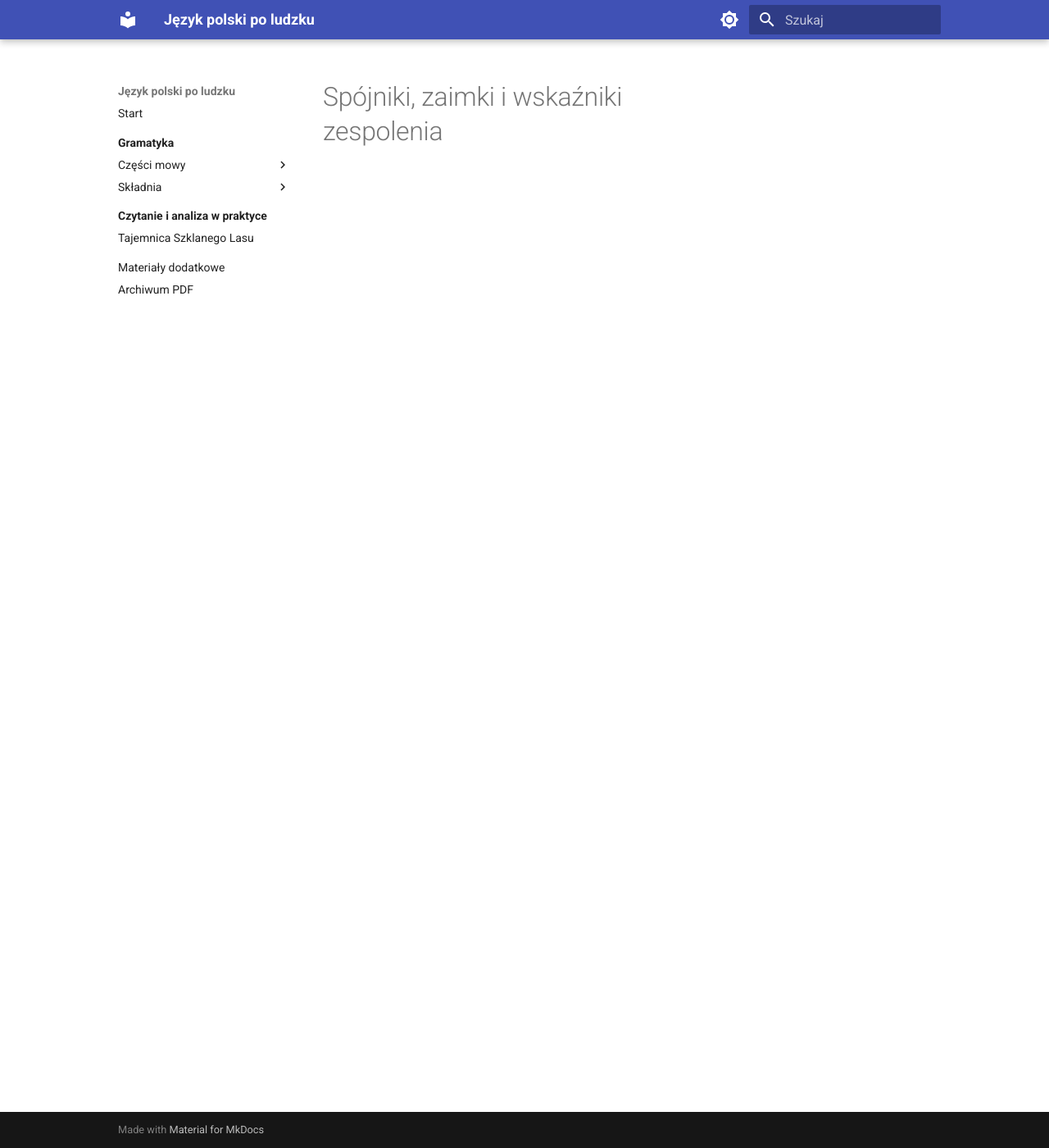
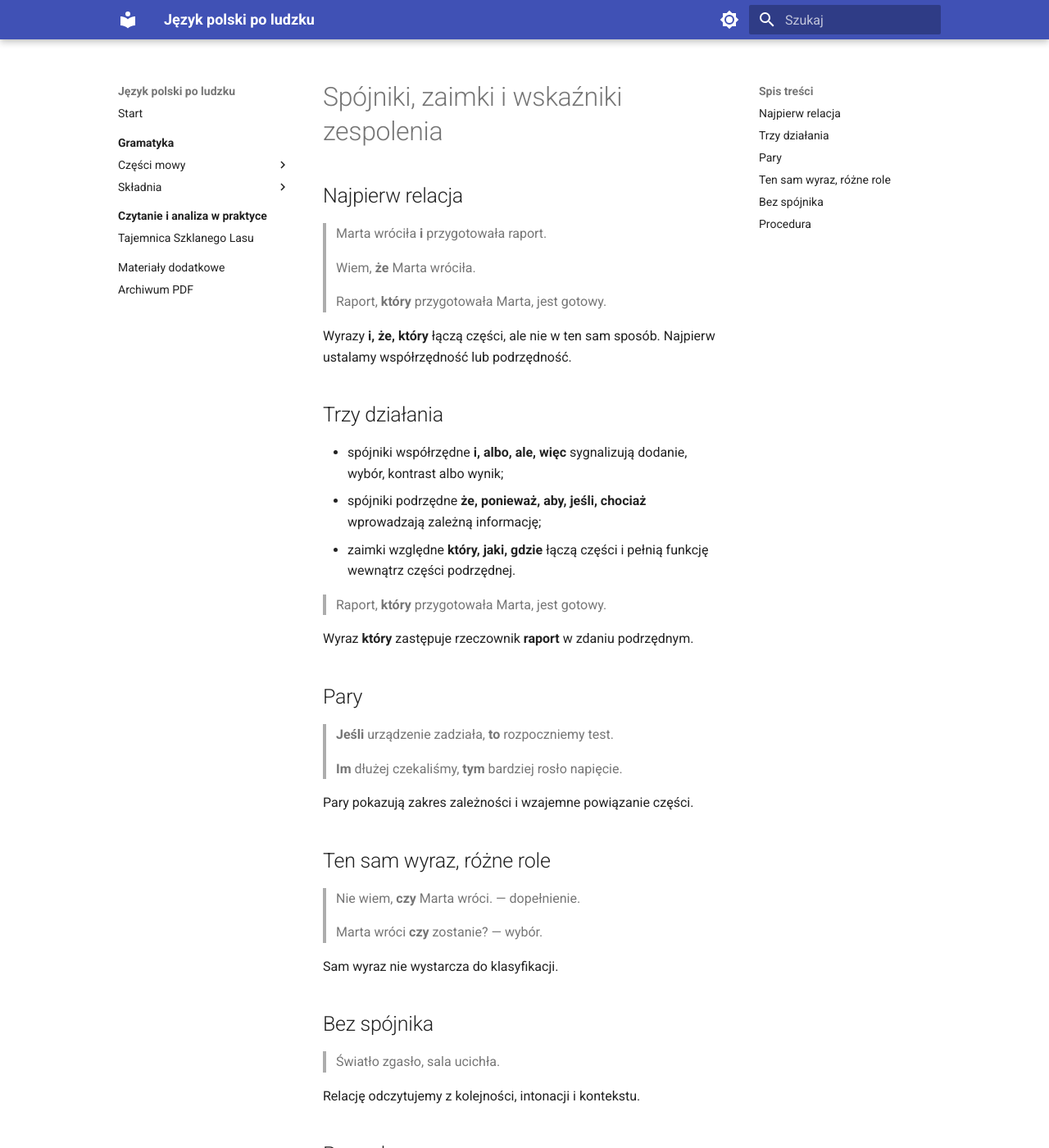
Before and after one commit to dchorazkiewicz/SP_JP, an MkDocs documentation site: the page built from docs/gramatyka/skladnia/zdania-zlozone/spojniki-zaimki-i-wskazniki-zespolenia.md, in a window 1280 px wide and 1400 px high. Shown: the whole window at 82% size. Built offline with MkDocs 1.6.1 and Material for MkDocs 9.7.7, drawn with Linux system fonts in a browser that asks for light colours; some of the changed text lies outside the part shown.

Commit message:
Rozbuduj środki zespolenia zdań złożonych

```diff
--- a/docs/gramatyka/skladnia/zdania-zlozone/spojniki-zaimki-i-wskazniki-zespolenia.md
+++ b/docs/gramatyka/skladnia/zdania-zlozone/spojniki-zaimki-i-wskazniki-zespolenia.md
@@ -1 +1,53 @@
 # Spójniki, zaimki i wskaźniki zespolenia
+
+## Najpierw relacja
+
+> Marta wróciła **i** przygotowała raport.
+>
+> Wiem, **że** Marta wróciła.
+>
+> Raport, **który** przygotowała Marta, jest gotowy.
+
+Wyrazy **i, że, który** łączą części, ale nie w ten sam sposób. Najpierw ustalamy współrzędność lub podrzędność.
+
+## Trzy działania
+
+- spójniki współrzędne **i, albo, ale, więc** sygnalizują dodanie, wybór, kontrast albo wynik;
+- spójniki podrzędne **że, ponieważ, aby, jeśli, chociaż** wprowadzają zależną informację;
+- zaimki względne **który, jaki, gdzie** łączą części i pełnią funkcję wewnątrz części podrzędnej.
+
+> Raport, **który** przygotowała Marta, jest gotowy.
+
+Wyraz **który** zastępuje rzeczownik **raport** w zdaniu podrzędnym.
+
+## Pary
+
+> **Jeśli** urządzenie zadziała, **to** rozpoczniemy test.
+>
+> **Im** dłużej czekaliśmy, **tym** bardziej rosło napięcie.
+
+Pary pokazują zakres zależności i wzajemne powiązanie części.
+
+## Ten sam wyraz, różne role
+
+> Nie wiem, **czy** Marta wróci. — dopełnienie.
+>
+> Marta wróci **czy** zostanie? — wybór.
+
+Sam wyraz nie wystarcza do klasyfikacji.
+
+## Bez spójnika
+
+> Światło zgasło, sala ucichła.
+
+Relację odczytujemy z kolejności, intonacji i kontekstu.
+
+## Procedura
+
+1. Znajdź orzeczenia i granice.
+2. Ustal relację części.
+3. Sprawdź funkcję wyrazu łączącego.
+4. Rozpoznaj parę zespolenia.
+5. Nie klasyfikuj po pojedynczym słowie.
+
+[Przejdź dalej](../wykresy-zdan-zlozonych/)
```
